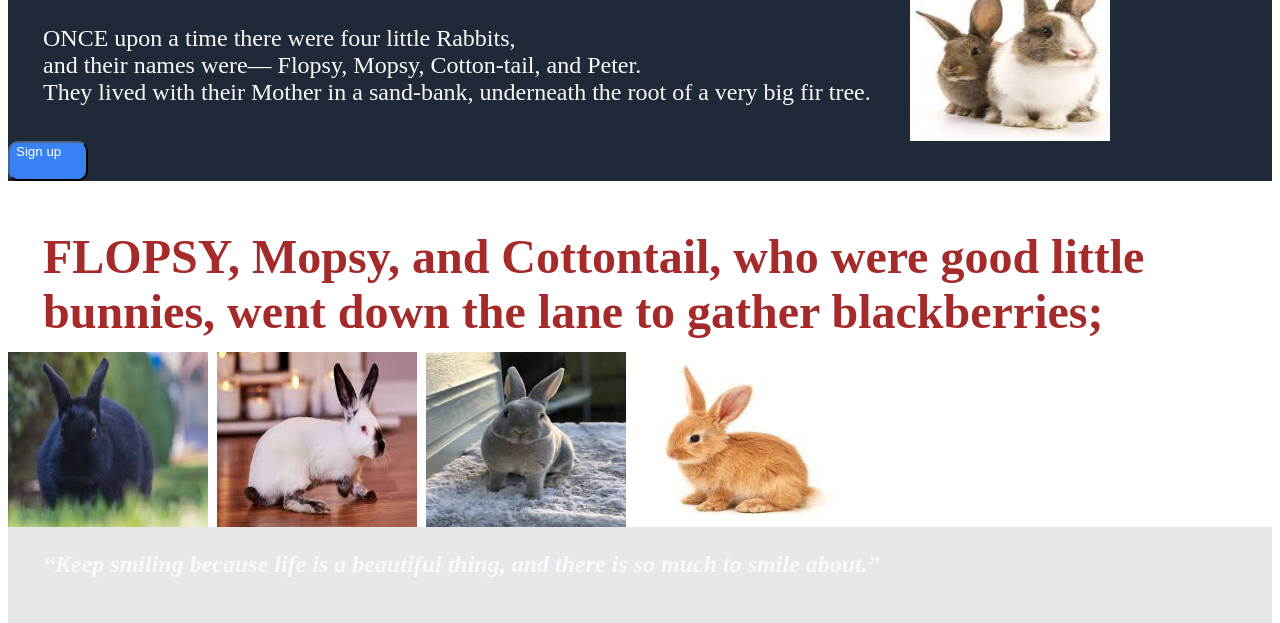
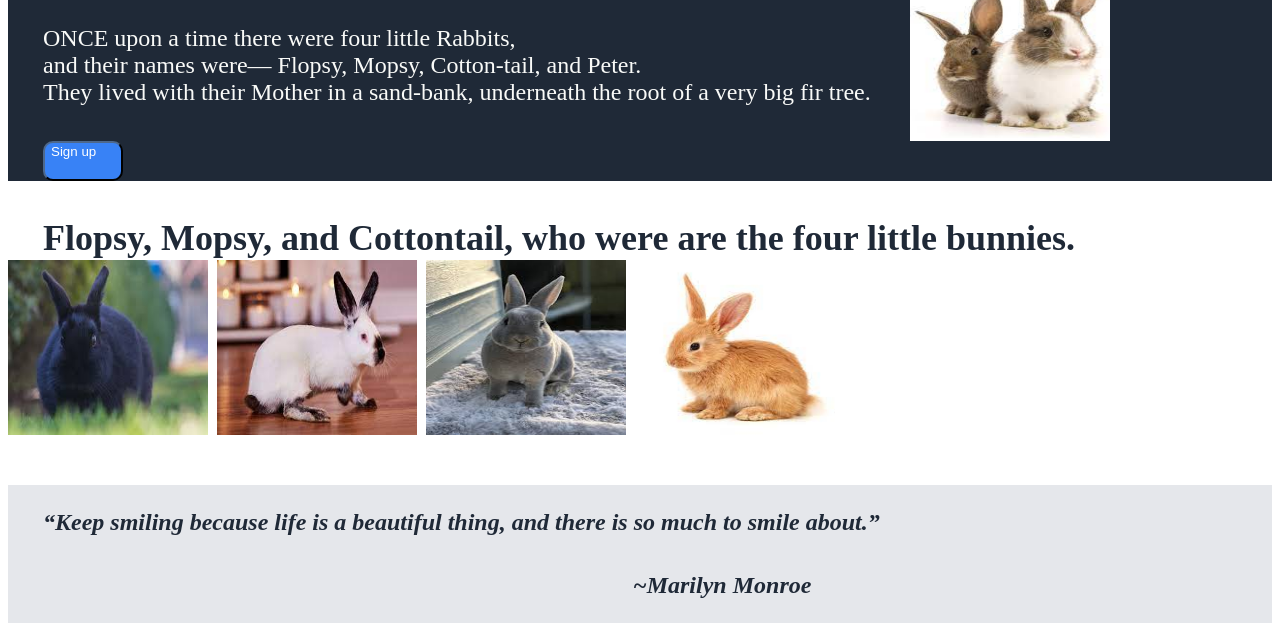
Before and after one commit to Ilysse200/landingPage, a plain HTML site: page index.html in a window 1280 px wide. Shown: the part 162-785 px from the top of the page. Drawn offline with Linux system fonts and the light colour scheme.

Commit message:
Changed the outlook of the landing page. Changed the font color of the quotes. Changed the margin of the header

```diff
--- a/index.css
+++ b/index.css
@@ -50,21 +50,26 @@ button{
     padding: 10  25px;
     align-content: center;
     border-radius: 10px;
+    margin-left: 35px;
 }
 section{
     display: flexbox;
     font-size: 36px;
     font-weight: 800;
     color: #1f2937;
+    margin-bottom: 50px;
 }
 .Rabbits_names{
     display: flexbox;
     font-size: 48px;
-    color: brown;
+    color:#1f2937;
+    font-size: 36px;
+    font-weight: 800;
 
 }
 .rabbits-images{
     display: inline;
+    margin-bottom: 700px;
 
 }
 .namingOne, .namingTwo, .namingThree, .namingFour{
@@ -75,14 +80,20 @@ section{
     background-color: #e5e7eb;
     font-size: 36px;
     font-style: italic;
+}
+.quotes{
     color: #1f2937;
 }
 .founder{
-    margin-right: 400px;
+    color: #1f2937;
+    margin-left: 590px;
+    margin-top: -2px;
 }
 .conclusion{
+    margin-top: 50px;;
     margin-left: 200px;
     width: 600px;
+    height: 10a0px;
     display: flexbox;
     background-color:#3882f6;
     flex-direction: column;
@@ -90,6 +101,7 @@ section{
     border-radius: 5px;
 }
 .notice{
+    margin-top: 20px;
     font-size: 20px;
     display: block;
     margin-bottom: -3px;
--- a/index.html
+++ b/index.html
@@ -20,7 +20,7 @@
         </div>
     </header>
     <section>
-        <p class="Rabbits_names"> FLOPSY, Mopsy, and Cottontail, who were good little bunnies, went down the lane to gather blackberries;</p>
+        <p class="Rabbits_names"> Flopsy, Mopsy, and Cottontail, who were are the four little bunnies.</p>
         <div class="rabbits-images">
         <img src="./image/Peter.jpeg" alt=" dark looking rabbit">
         <img src="./image/Flopsy.jpeg" alt=" black and white colored rabbit">
```
